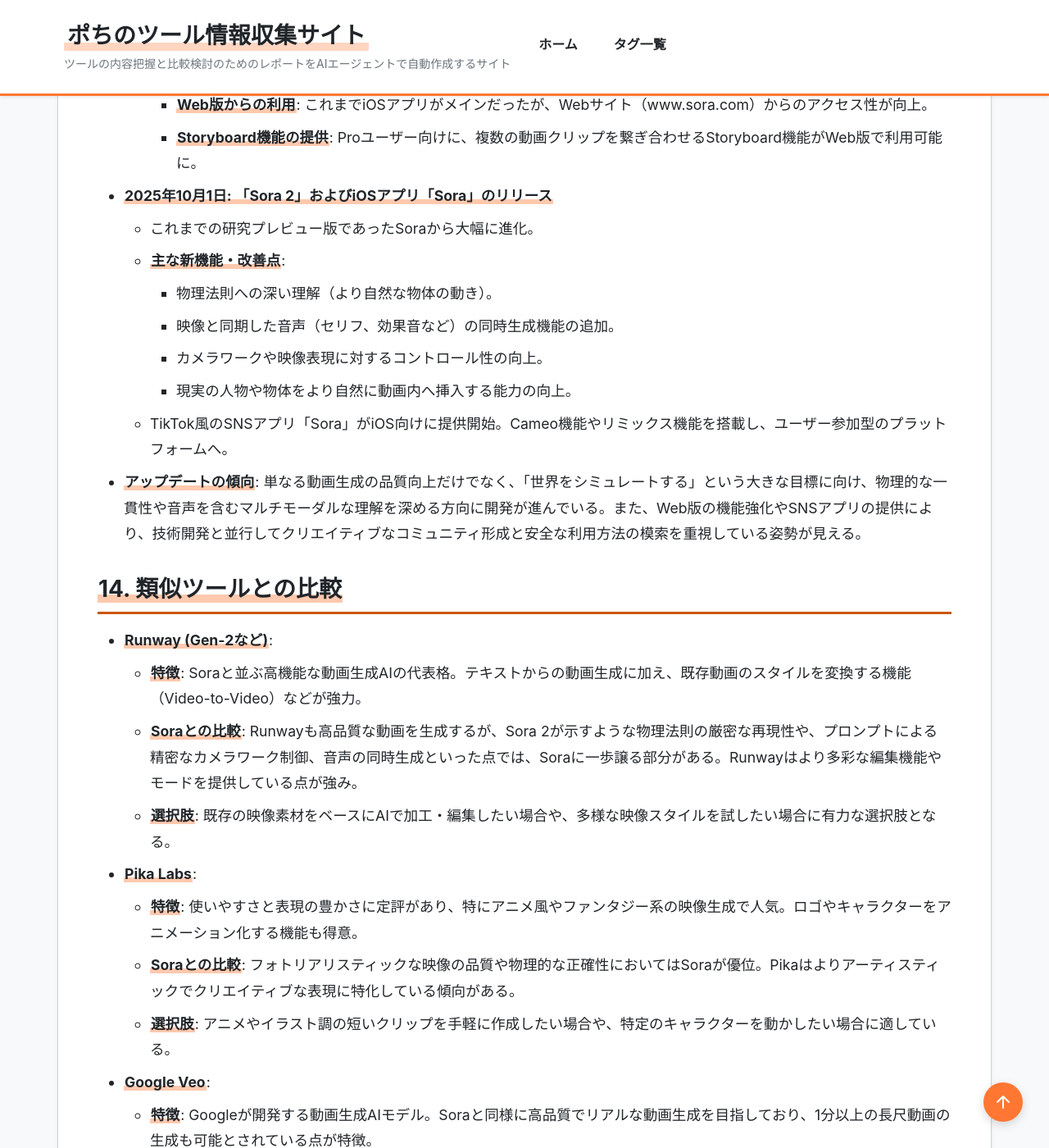
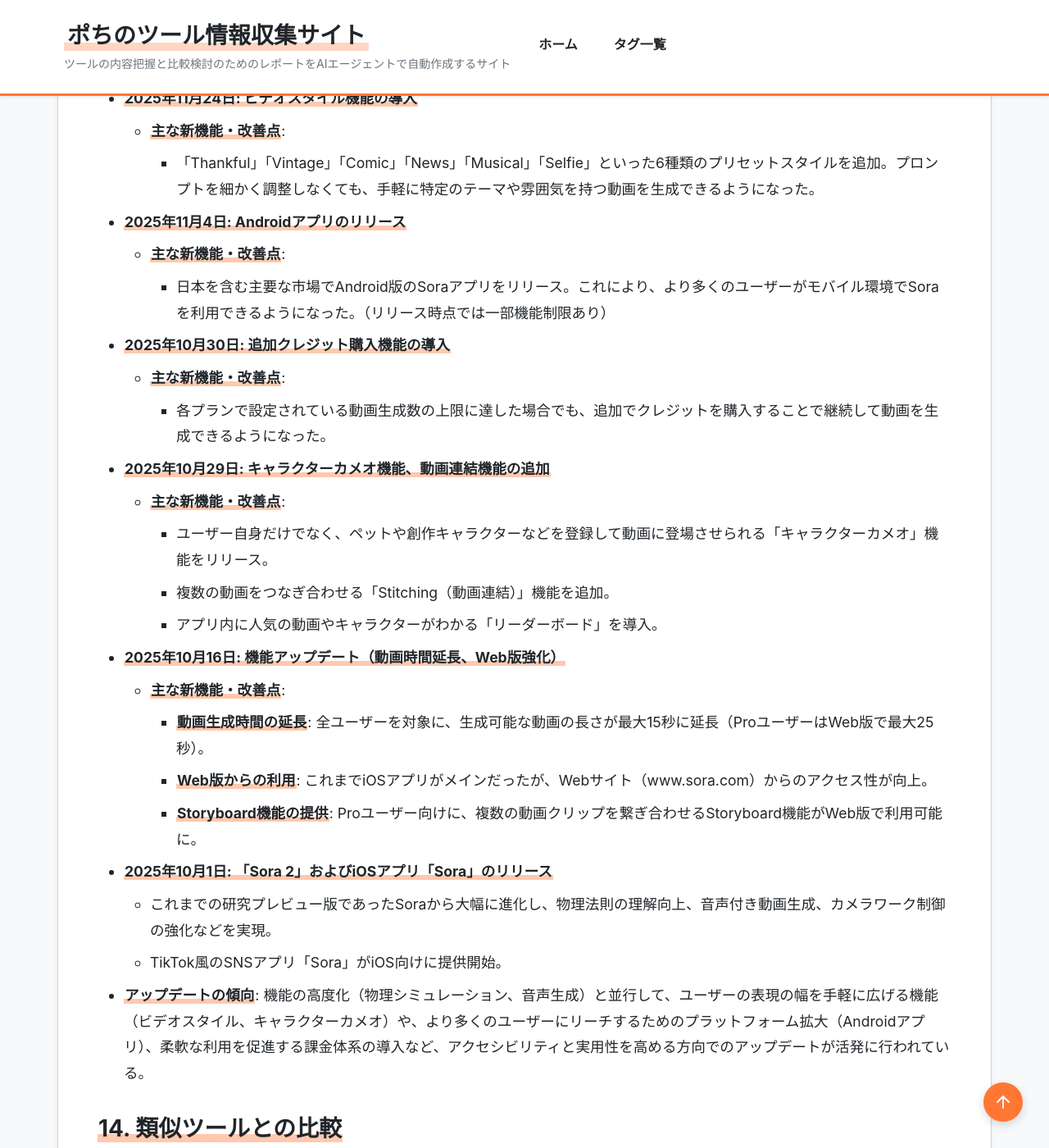
Before and after one commit to aegisfleet/tool-survey-report, a Jekyll site: the page built from _reports/openai-sora.md, in a window 1280 px wide and 1400 px high, scrolled down 7610 px. Shown: the whole window at 82% size. Built offline with Jekyll 4.4.1, drawn with Linux system fonts in a browser that asks for light colours; some of the changed text lies outside the part shown.

Commit message:
docs: Update Sora research report with latest information (#261)
Updated the research report for OpenAI Sora (_reports/openai-sora.md) to reflect recent updates as of 2025-12-19.

Key updates include:
- Addition of video styles feature.
- Release of the Android application.
- Introduction of in-app credit purchases.
- Expansion of the Cameo feature to include custom characters.
- Addition of video stitching and leaderboard functionalities.

The 'last_updated' date has been set to 2025-12-19, and all relevant sections of the report have been updated to incorporate these new developments.

Co-authored-by: google-labs-jules[bot] <161369871+google-labs-jules[bot]@users.noreply.github.com>

```diff
--- a/_reports/openai-sora.md
+++ b/_reports/openai-sora.md
@@ -22,7 +22,7 @@ description: "テキストや画像から高品質でリアルな動画を生成
 * **開発元**: OpenAI
 * **公式サイト**: [https://openai.com/sora](https://openai.com/sora)
 * **カテゴリ**: 動画生成AI
-* **概要**: テキストプロンプトや画像から、最長20秒の高品質でリアルな動画を生成するAIモデル。最新版の「Sora 2」では、物理法則への深い理解、映像と同期した音声（セリフ、効果音、環境音）の同時生成、多様なスタイルでの動画表現、カメラワークの精密なコントロールなどが可能になっている。iOS向けにTikTok風のSNSアプリ「Sora」も提供されている。
+* **概要**: テキストプロンプトや画像から、最長20秒の高品質でリアルな動画を生成するAIモデル。最新版の「Sora 2」では、物理法則への深い理解、映像と同期した音声（セリフ、効果音、環境音）の同時生成、多様なスタイルでの動画表現、カメラワークの精密なコントロールなどが可能になっている。iOSおよびAndroid向けにTikTok風のSNSアプリ「Sora」も提供されている。
 
 ## **2. 目的と主な利用シーン**
 
@@ -52,24 +52,26 @@ description: "テキストや画像から高品質でリアルな動画を生成
 * **音声付き動画の生成 (Sora 2)**: 映像と同期したセリフ、効果音、環境音を自動で生成する。
 * **物理法則の理解 (Sora 2)**: 物体の動きや相互作用を、現実世界の物理法則に沿って自然に表現する。
 * **精密なカメラワーク制御 (Sora 2)**: ドリーイン、チルトアップ、360度オービットショットなど、プロレベルの複雑なカメラの動きをプロンプトで指定可能。
-* **多様なスタイル表現**: 映画風、アニメ風、フォトリアリスティック、シュルレアリスムなど、プロンプトに応じて様々なスタイルを使い分ける。「Style presets」機能も搭載。
-* **Web版からの利用**: iOSアプリに加え、Webブラウザ（www.sora.com）からも動画生成が可能。
+* **多様なスタイル表現**: 映画風、アニメ風などの自由なスタイル指定に加え、「Thankful」「Vintage」「Comic」「News」「Musical」「Selfie」といった6種類のプリセットから手軽に特定の雰囲気を適用できる「ビデオスタイル」機能も搭載。
+* **Web版からの利用**: iOS/Androidアプリに加え、Webブラウザ（www.sora.com）からも動画生成が可能。
 * **動画編集機能**:
   * **Remix**: 動画内の要素の置き換え、削除、再生成が可能。
   * **Re-cut**: フレームを抽出し、差分を生成することで動画を拡張。
   * **Storyboard (Proユーザー向け)**: Web版で利用可能。複数のクリップを繋ぎ合わせ、タイムライン上でシーケンスを整理・編集できる。
+  * **Stitching（動画連結）**: 複数の動画クリップをつなぎ合わせ、より長いストーリー性のある動画を作成する機能。
   * **Loop**: シームレスなループ動画を作成。
   * **Blend**: 2つの動画を滑らかに結合。
-* **SNSアプリ「Sora」 (iOS)**:
-  * **Cameo機能**: ユーザー自身の顔写真を登録し、生成動画のキャラクターとして登場させることが可能。友人の登場も（許可があれば）できる。
+* **SNSアプリ「Sora」 (iOS/Android)**:
+  * **キャラクターカメオ機能**: ユーザー自身だけでなく、ペット、イラスト、想像上のキャラクターなどを登録し、動画に登場させることができる。作成したキャラクターは他のユーザーと共有することも可能。
   * **リミックス機能**: 他のユーザーが作成した動画を基に、プロンプト変更やキャラクター入れ替えを行い、新しい作品を制作・共有できる。
+  * **リーダーボード機能**: 最もリミックスされた動画や、最も多く利用されたカメオなどをランキング形式で表示。
 
 ## **4. 特徴・強み (Pros)**
 
 * **圧倒的なリアリズムと物理法則の理解**: Sora 2は、他の動画生成AIと比較して、物理法則（重力、反射、衝突など）を非常に高い精度でシミュレートできる。これにより、生成される動画は現実世界と見分けがつかないほどの自然さを誇る。
 * **音声と映像のワンストップ生成**: 映像だけでなく、それに完全に同期したセリフや効果音、環境音まで一度に生成できるため、従来のように別々のツールで編集・合成する手間が不要。動画制作のワークフローを劇的に効率化する。
 * **高度なプロンプト理解とカメラワーク制御**: 複雑な指示やストーリー性のあるプロンプトを正確に解釈し、専門的なカメラワーク（ドリー、チルト、オービットなど）を再現できる。クリエイターの創造性をダイレクトに映像に反映させることが可能。
-* **インタラクティブなSNSプラットフォーム**: iOSアプリ「Sora」は、単なるツールに留まらず、Cameo機能やリミックス機能を通じてユーザー同士が交流し、創造性を刺激し合うコミュニティを形成している点も独自の強み。
+* **インタラクティブなSNSプラットフォーム**: iOS/Androidアプリ「Sora」は、単なるツールに留まらず、自分やペット、創作キャラクターを登場させられる「キャラクターカメオ」機能やリミックス機能を通じてユーザー同士が交流し、創造性を刺激し合うコミュニティを形成している点も独自の強み。
 
 ## **5. 弱み・注意点 (Cons)**
 
@@ -89,7 +91,7 @@ description: "テキストや画像から高品質でリアルな動画を生成
 * **有料プラン**:
   * **ChatGPT Plus**: 月額20ドル。Soraの動画生成機能が含まれる。最大720pの画質で、最長15秒の動画を生成可能。生成される動画にはウォーターマークが表示される。
   * **Sora 2 Pro (ChatGPT Pro内)**: 月額200ドル。ChatGPT Proプランの一部として提供。高解像度（最大1080p）での生成、最長25秒の動画生成に対応。ウォーターマークは表示されない。Storyboard機能などの高度な機能が利用可能。
-* **課金体系**: OpenAIのサブスクリプションサービス（ChatGPT Plus/Pro）に準ずる月額課金制。Sora単体のプランは提供されていない（2025年10月時点）。
+* **課金体系**: OpenAIのサブスクリプションサービス（ChatGPT Plus/Pro）に準ずる月額課金制。各プランで定められた生成回数の上限を超えた場合、追加でクレジットを購入することで動画生成を継続できる。
 * **無料トライアル**: なし。ただし、Sora 2の基本機能が無料プランとして提供されている。
 
 ## **7. 導入実績・事例**
@@ -101,7 +103,7 @@ description: "テキストや画像から高品質でリアルな動画を生成
 ## **8. サポート体制**
 
 * **ドキュメント**: OpenAIの公式サイト内に、Soraに関する技術的な解説やシステムカード、安全な利用に関するガイドラインなどが公開されている。
-* **コミュニティ**: OpenAIの公式コミュニティフォーラム内で、Soraに関する情報交換や議論が行われている可能性がある。また、iOSアプリ「Sora」自体がユーザーコミュニティとしての機能を持つ。
+* **コミュニティ**: OpenAIの公式コミュニティフォーラム内で、Soraに関する情報交換や議論が行われている可能性がある。また、iOS/Androidアプリ「Sora」自体がユーザーコミュニティとしての機能を持つ。
 * **公式サポート**: ChatGPTの有料プランに付随するサポートチャネル（メールなど）を通じて問い合わせが可能。
 
 ## **9. 連携機能 (API・インテグレーション)**
@@ -120,23 +122,23 @@ description: "テキストや画像から高品質でリアルな動画を生成
 
 * **UI/UX**:
   * **Webブラウザ版 (www.sora.com)**: プロンプト入力欄が中心のシンプルなインターフェース。生成された動画は一覧で確認でき、ダウンロードや削除といった基本的な操作が可能。ProユーザーはStoryboard機能もこのインターフェース上で利用する。
-  * **SNSアプリ「Sora」 (iOS)**: TikTokやInstagramのリールに類似した縦型動画フィードを採用しており、スワイプ操作で直感的に動画を閲覧できる。動画生成も「+」ボタンからプロンプトを入力するだけで簡単に行える。
+  * **SNSアプリ「Sora」 (iOS/Android)**: TikTokやInstagramのリールに類似した縦型動画フィードを採用しており、スワイプ操作で直感的に動画を閲覧できる。動画生成も「+」ボタンからプロンプトを入力するだけで簡単に行える。
 * **学習コスト**:
   * **基本操作**: プロンプトを入力して動画を生成するだけであれば、学習コストは非常に低い。
   * **高品質な動画生成**: 意図通りの高品質な動画や、複雑なストーリー性を持つ動画を生成するためには、効果的なプロンプトエンジニアリングの知識と試行錯誤が必要となる。プロンプトを構造化したり、具体的なカメラワークを指定したりといったスキルが求められるため、この点での学習コストは高くなる。
 
 ## **12. ユーザーの声（レビュー分析）**
 
-* **調査対象**: X (旧Twitter)、各種テクノロジー系ニュースサイト、専門家のブログ記事。リリースから日が浅いため、G2やCapterraなどのレビューサイトにはまだ十分なレビューが蓄積されていない。
+* **調査対象**: X (旧Twitter)、各種テクノロジー系ニュースサイト、専門家のブログ記事、Google Play Storeレビュー。G2やCapterraなどのレビューサイトにはまだ十分なレビューが蓄積されていない。
 * **総合評価**: 全体的に極めて高い評価。特にSora 2の登場は「動画制作の常識を覆すゲームチェンジャー」として衝撃をもって受け止められている。
 * **ポジティブな評価**:
   * **品質への驚き**: 「実写と見分けがつかない」「AIが生成したとは思えないクオリティ」など、生成される動画の圧倒的なリアリズムと自然さに対する称賛の声が多数。
   * **物理法則と音声の再現**: ボールが自然に跳ね返る、水がリアルに流れるといった物理シミュレーションの精度や、映像と完全に一致した音声が生成される点に技術的な驚きの声が上がっている。
   * **創造性の解放**: 「アイデアを即座に映像化できるのは革命的」「これまで予算や時間の制約で不可能だった表現が可能になる」など、クリエイターの表現の幅を広げるツールとしての期待が高い。
-  * **SNSアプリの楽しさ**: Cameo機能やリミックス機能について、「友人と遊ぶのが楽しい」「他の人の作品を見るだけでもインスピレーションが湧く」といったポジティブな意見が見られる。
+  * **SNSアプリの楽しさ**: キャラクターカメオ機能やリミックス機能について、「友人と遊ぶのが楽しい」「他の人の作品を見るだけでもインスピレーションが湧く」といったポジティブな意見が見られる。
 * **ネガティブな評価 / 改善要望**:
-  * **アクセスの制限**: 「早く使ってみたいのに招待コードが手に入らない」「一般公開はまだか」など、招待制に対する不満や、利用したくてもできないユーザーからの要望が最も多い。
-  * **プロンプトの難しさ**: 「簡単なプロンプトだと凡庸な動画しかできない」「高品質な動画を作るにはプロンプトのコツがいる」など、意図通りの映像を作り出すためのプロンプトエンジニアリングの難しさを指摘する声もある。
+  * **アクセスの制限**: 招待制への不満は依然として存在するが、Androidアプリのリリースにより、より多くのユーザーがアクセス可能になったことを歓迎する声もある。
+  * **プロンプトの難しさ**: 「簡単なプロンプトだと凡庸な動画しかできない」「高品質な動画を作るにはプロンプトのコツがいる」など、意図通りの映像を作り出すためのプロンプトエンジニアリングの難しさを指摘する声もある。ビデオスタイル機能の追加でこの点は緩和されつつある。
   * **倫理的・社会的な懸念**: 「ディープフェイクが悪用される危険性が高い」「フェイクニュースに利用されたら見分けがつかない」といった、技術の進化に伴う社会的なリスクを懸念する意見も根強く存在する。
 * **特徴的なユースケース**:
   * 短編映画やアニメーションのパイロット版制作。
@@ -146,20 +148,29 @@ description: "テキストや画像から高品質でリアルな動画を生成
 
 ## **13. 直近半年のアップデート情報**
 
+* **2025年11月24日: ビデオスタイル機能の導入**
+  * **主な新機能・改善点**:
+    * 「Thankful」「Vintage」「Comic」「News」「Musical」「Selfie」といった6種類のプリセットスタイルを追加。プロンプトを細かく調整しなくても、手軽に特定のテーマや雰囲気を持つ動画を生成できるようになった。
+* **2025年11月4日: Androidアプリのリリース**
+  * **主な新機能・改善点**:
+    * 日本を含む主要な市場でAndroid版のSoraアプリをリリース。これにより、より多くのユーザーがモバイル環境でSoraを利用できるようになった。（リリース時点では一部機能制限あり）
+* **2025年10月30日: 追加クレジット購入機能の導入**
+  * **主な新機能・改善点**:
+    * 各プランで設定されている動画生成数の上限に達した場合でも、追加でクレジットを購入することで継続して動画を生成できるようになった。
+* **2025年10月29日: キャラクターカメオ機能、動画連結機能の追加**
+  * **主な新機能・改善点**:
+    * ユーザー自身だけでなく、ペットや創作キャラクターなどを登録して動画に登場させられる「キャラクターカメオ」機能をリリース。
+    * 複数の動画をつなぎ合わせる「Stitching（動画連結）」機能を追加。
+    * アプリ内に人気の動画やキャラクターがわかる「リーダーボード」を導入。
 * **2025年10月16日: 機能アップデート（動画時間延長、Web版強化）**
   * **主な新機能・改善点**:
     * **動画生成時間の延長**: 全ユーザーを対象に、生成可能な動画の長さが最大15秒に延長（ProユーザーはWeb版で最大25秒）。
     * **Web版からの利用**: これまでiOSアプリがメインだったが、Webサイト（www.sora.com）からのアクセス性が向上。
     * **Storyboard機能の提供**: Proユーザー向けに、複数の動画クリップを繋ぎ合わせるStoryboard機能がWeb版で利用可能に。
 * **2025年10月1日: 「Sora 2」およびiOSアプリ「Sora」のリリース**
-  * これまでの研究プレビュー版であったSoraから大幅に進化。
-  * **主な新機能・改善点**:
-    * 物理法則への深い理解（より自然な物体の動き）。
-    * 映像と同期した音声（セリフ、効果音など）の同時生成機能の追加。
-    * カメラワークや映像表現に対するコントロール性の向上。
-    * 現実の人物や物体をより自然に動画内へ挿入する能力の向上。
-  * TikTok風のSNSアプリ「Sora」がiOS向けに提供開始。Cameo機能やリミックス機能を搭載し、ユーザー参加型のプラットフォームへ。
-* **アップデートの傾向**: 単なる動画生成の品質向上だけでなく、「世界をシミュレートする」という大きな目標に向け、物理的な一貫性や音声を含むマルチモーダルな理解を深める方向に開発が進んでいる。また、Web版の機能強化やSNSアプリの提供により、技術開発と並行してクリエイティブなコミュニティ形成と安全な利用方法の模索を重視している姿勢が見える。
+  * これまでの研究プレビュー版であったSoraから大幅に進化し、物理法則の理解向上、音声付き動画生成、カメラワーク制御の強化などを実現。
+  * TikTok風のSNSアプリ「Sora」がiOS向けに提供開始。
+* **アップデートの傾向**: 機能の高度化（物理シミュレーション、音声生成）と並行して、ユーザーの表現の幅を手軽に広げる機能（ビデオスタイル、キャラクターカメオ）や、より多くのユーザーにリーチするためのプラットフォーム拡大（Androidアプリ）、柔軟な利用を促進する課金体系の導入など、アクセシビリティと実用性を高める方向でのアップデートが活発に行われている。
 
 ## **14. 類似ツールとの比較**
 
```
Also changed, not shown: other parts of _reports/openai-sora.md (+1 -1 lines).
